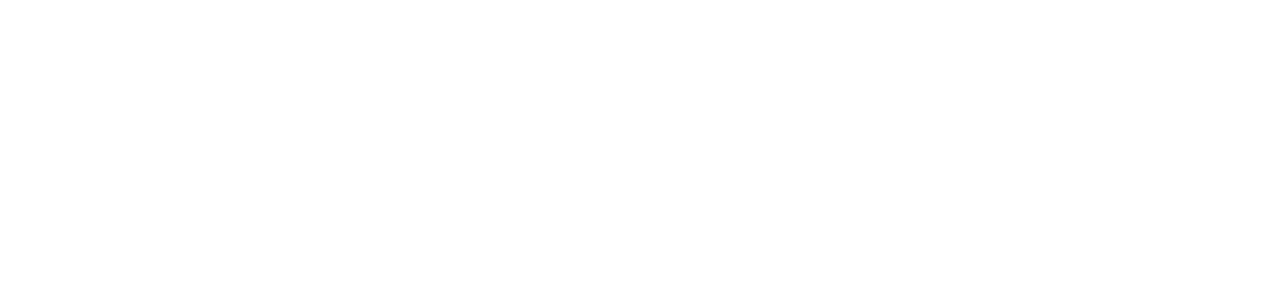
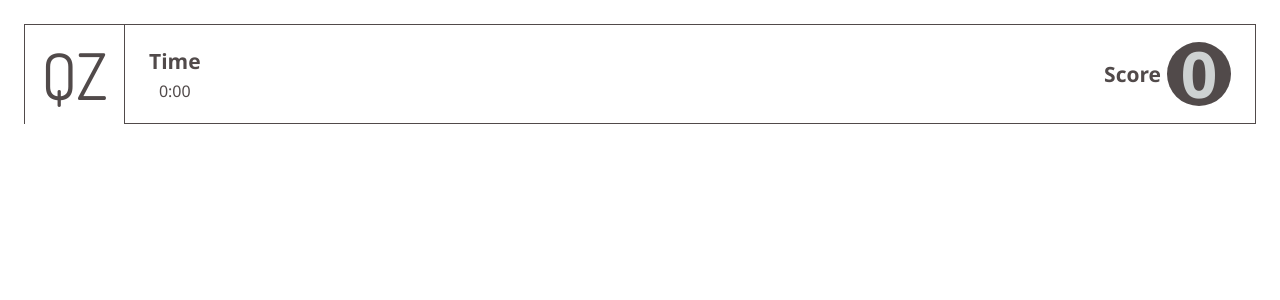
Before and after one commit to sriveer-me/quiz-app-game, a Vue app: page / in a window 1280 px wide. Shown: the top 300 px of the page. Built offline with nearby package versions, Linux system fonts and the light colour scheme.

Commit message:
top-bar is styled up as intended.

```diff
--- a/src/App.vue
+++ b/src/App.vue
@@ -1,7 +1,18 @@
 <template>
     <div class="frame">
-        <div class="icon-area"></div>
-        <div class="top-bar"></div>
+        <h1 class="icon-area icon-font">QZ</h1>
+        <div class="top-bar">
+            <div class="top-bar-box time-box">
+                <h2 class="subtitle-font">Time</h2>
+                <h3 class="body-text">0:00</h3>
+            </div>
+            <div class="top-bar-box score-box">
+                <h2 class="subtitle-font">Score</h2>
+                <div class="score-box__internal">
+                    <h3 class="subtitle-font light-color">0</h3>
+                </div>
+            </div>
+        </div>
         <div class="left-bar"></div>
         <div class="content-area"></div>
     </div>
@@ -24,6 +35,8 @@
         height: 100vh;
 
         @include for-tablet-portrait-up{
+            margin: var(--spacing-large);
+
             grid-template-columns: 100px 1fr;
             grid-template-rows: 100px 1fr;
         }
@@ -31,6 +44,112 @@
 
     .icon-area{
         grid-area: icon-area;
+        border-top: 1px solid $dark;
+        border-left: 1px solid $dark;
 
+        display: flex;
+        justify-content: center;
+        align-items: center;
+    }
+
+    .top-bar{
+        grid-area: top-bar;
+        border: 1px solid $dark;
+        padding: 0 var(--spacing-large);
+
+        display: flex;
+        justify-content: space-between;
+        align-items: center;
+
+        .time-box{
+            display: flex;
+
+            flex-direction: row;
+            column-gap: var(--spacing-small);
+            row-gap: 0;
+            align-items: flex-end;
+            h3{
+                margin-bottom: 1px;
+            }
+
+            @include for-tablet-portrait-up{
+                flex-direction: column;
+                column-gap: 0;
+                row-gap: var(--spacing-small);
+                align-items: center;
+                h3{
+                    margin-bottom: 0;
+                }
+            }
+        }
+
+        .score-box{
+            display: flex;
+            flex-direction: row;
+            column-gap: var(--spacing-small);
+
+            .score-box__internal{
+                border-radius: 100%;
+                width: 32px;
+                height: 32px;
+                background-color: $dark;
+
+                display: flex;
+                justify-content: center;
+
+                @include for-tablet-portrait-up{
+                    width: 64px;
+                    height: 64px;
+
+                    align-items: center;
+                    h3.subtitle-font{ //this is important for specificy reasons
+                        font-size: 64px;
+                    }
+                }
+            }
+
+            @include for-tablet-portrait-up{
+                align-items: center;
+            }
+        }
     }
 </style>
+
+<script>
+import {isMobile,isTablet,isDesktop} from '@/js/breakpoints.js';
+
+export default {
+    name: "App",
+    data(){
+        return{
+            isMobile: true,
+            isTablet: false,
+            isDesktop: false
+        }
+    },
+    methods:{
+        checkDevice(){
+            if(isMobile() === true){
+                this.isMobile = true;
+                this.isTablet = false;
+                this.isDesktop = false;
+            }
+            else if(isTablet() === true){
+                this.isMobile = false;
+                this.isTablet = true;
+                this.isDesktop = false;
+            }
+            else if(isDesktop() === true){
+                this.isMobile = false;
+                this.isTablet = false;
+                this.isDesktop = true;
+            }
+            else console.log('for some reason this device is detected as not a mobile,tablet or desktop');
+        }
+    },
+     created(){
+        this.checkDevice();
+        window.addEventListener('resize',this.checkDevice.bind(this));
+    }
+}
+</script>
--- /dev/null
+++ b/src/js/breakpoints.js
@@ -0,0 +1,24 @@
+export let minBreakpoints = {
+    forTabletPortraitUp: 600,
+    forTabletLandscapeUp: 900,
+    forDesktopUp: 1200,
+    forBigDesktopUp: 1800
+}
+
+export function isMobile(){
+    if(parseInt(window.innerWidth) >= minBreakpoints.forTabletPortraitUp)
+        return false;
+    else return true;
+}
+
+export function isTablet(){
+    if(parseInt(window.innerWidth) >= minBreakpoints.forTabletPortraitUp && parseInt(window.innerWidth) < minBreakpoints.forDesktopUp)
+        return true;
+    else return false;
+}
+
+export function isDesktop(){
+    if(parseInt(window.innerWidth) >= minBreakpoints.forDesktopUp)
+        return true;
+    else return false;
+}
```
